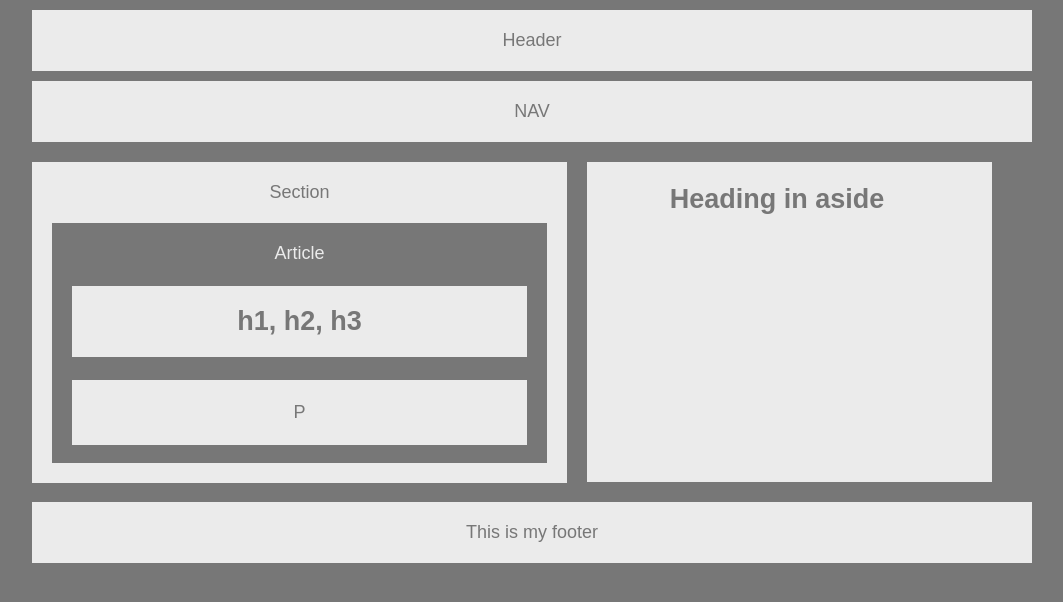
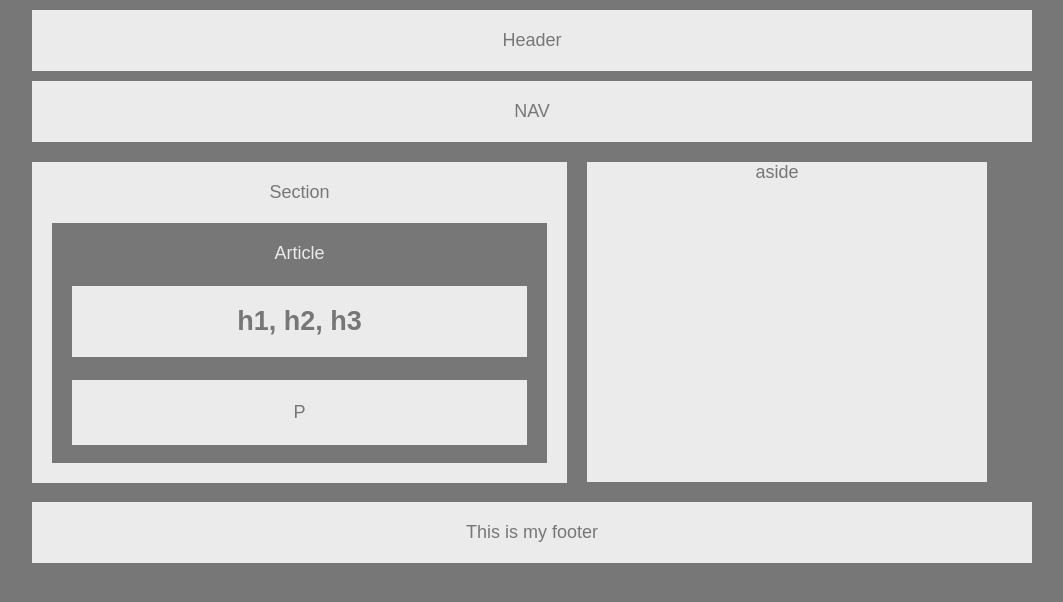
Before and after one commit to amrozinski88/HW-Wireframe, a plain HTML site: page index.html in a window 1280 px wide. Shown: the whole page, without its empty margins (128-1191 px from the left). Drawn offline with Linux system fonts and the light colour scheme.

Commit message:
pushing for hw submit work still in progress

```diff
--- a/index.html
+++ b/index.html
@@ -29,8 +29,9 @@
 
         </section>
         <aside>
-                <h1 id="aside-heading">Heading in aside</h1>
-            </aside>
+              aside
+         </aside>
+
             <footer> This is my footer</footer>
             <div class="clear"></div>
 
--- a/style.css
+++ b/style.css
@@ -32,7 +32,6 @@ nav {
 
 
 section {
-    clear: both;
     background-color: #ebebeb;
     width: 495px;
     float: left;
@@ -70,7 +69,7 @@ aside {
     margin-left: 20px;
     width: 380px;
     height: 320px;
-    padding-right: 25px;
+    padding-right: 20px;
     display: block;
     margin-bottom: 20px;
     text-align: center;
```
